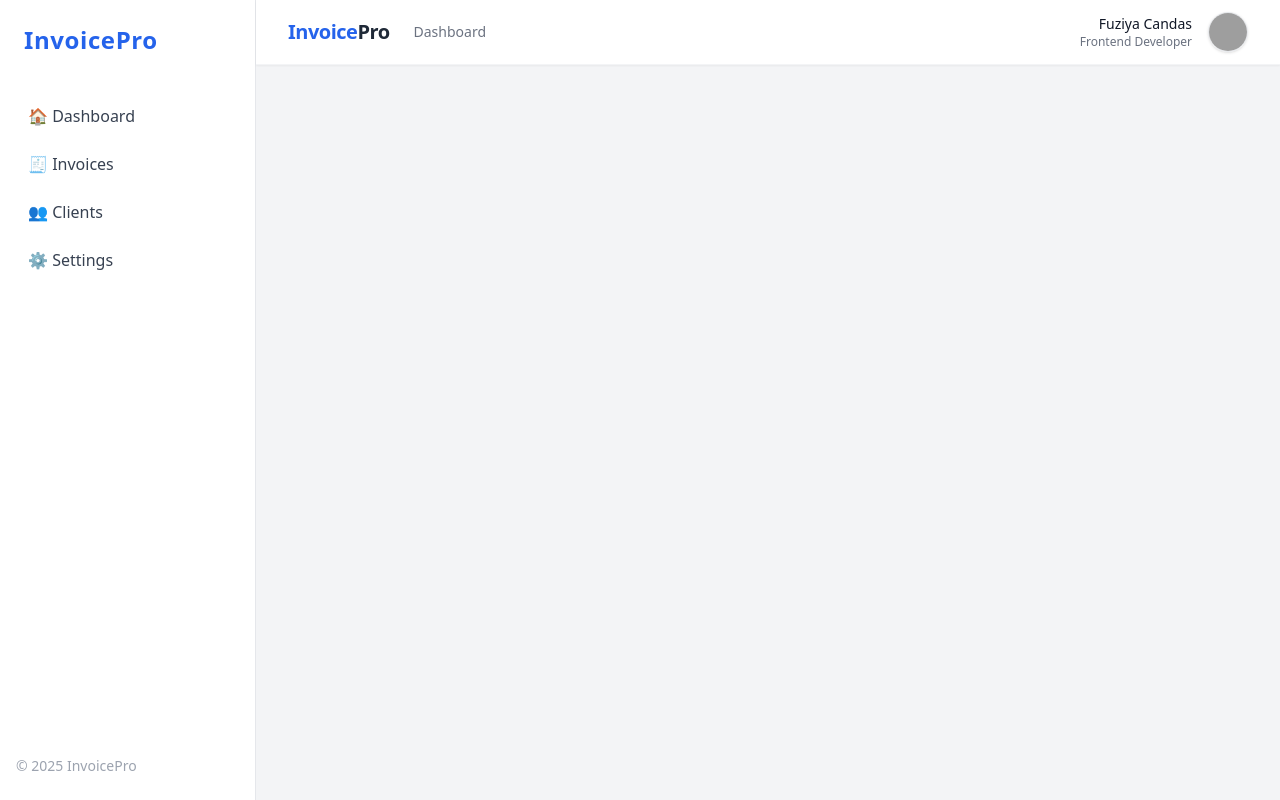
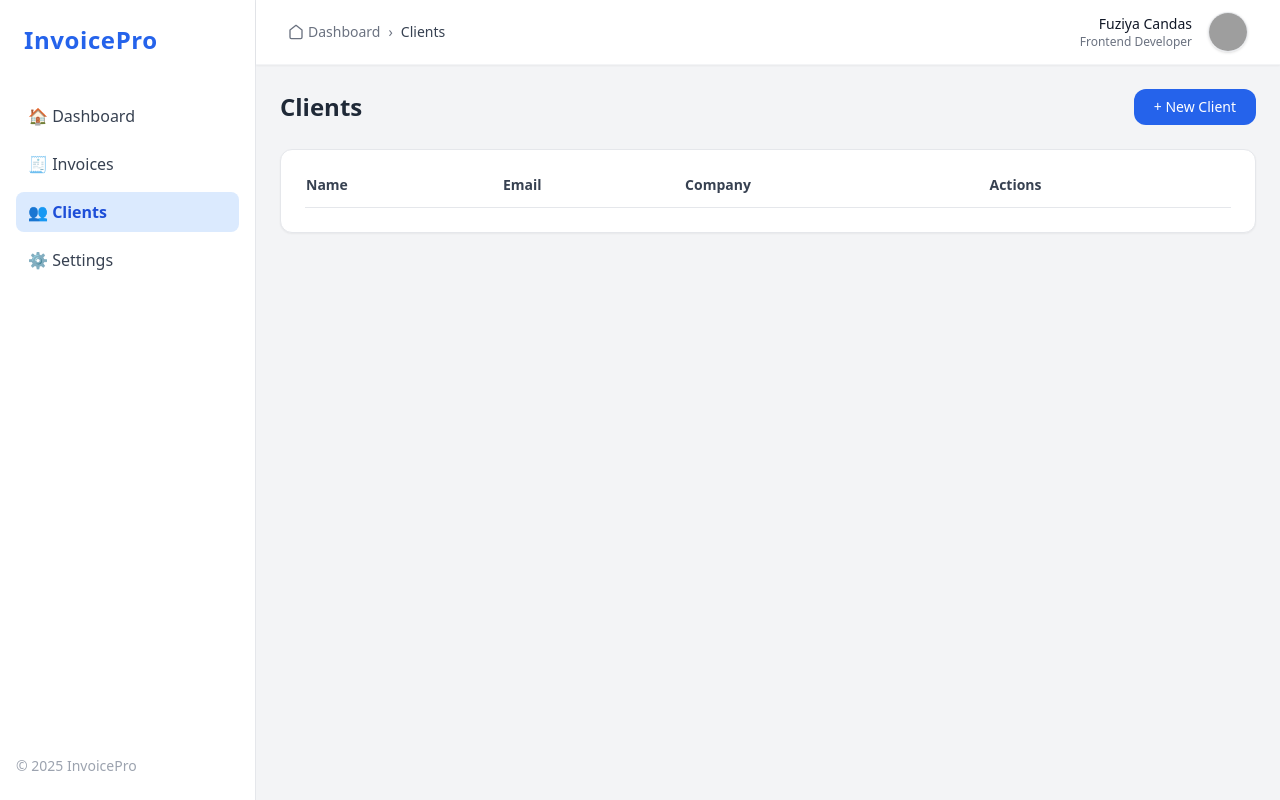
Before and after one commit to fouziabenadida/freelance-invoicing-dashboard, a Nuxt app: page /clients in a window 1280 px wide. Built offline with nearby package versions, Linux system fonts and the light colour scheme; grey boxes are pictures that could not be loaded.

Commit message:
clinent added

```diff
--- /dev/null
+++ b/components/clients/ClientModal.vue
@@ -0,0 +1,97 @@
+<template>
+  <div
+    v-if="isOpen"
+    class="fixed inset-0 bg-black/30 backdrop-blur-sm flex items-center justify-center z-50"
+  >
+    <div class="bg-white p-8 rounded-2xl w-full max-w-lg shadow-xl border border-gray-200">
+      <!-- Header -->
+      <div class="flex justify-between items-center mb-6">
+        <h2 class="text-xl font-semibold text-gray-900">New Client</h2>
+        <button @click="close" class="text-gray-400 hover:text-gray-600 text-2xl leading-none">
+          &times;
+        </button>
+      </div>
+
+      <!-- Form -->
+      <form class="space-y-5" @submit.prevent="submit">
+        <div class="space-y-1">
+          <label class="text-sm text-gray-600">Full Name</label>
+          <input
+            v-model="form.name"
+            type="text"
+            placeholder="e.g. Jane Doe"
+            class="input"
+          />
+        </div>
+
+        <div class="space-y-1">
+          <label class="text-sm text-gray-600">Email</label>
+          <input
+            v-model="form.email"
+            type="email"
+            placeholder="client@email.com"
+            class="input"
+          />
+        </div>
+
+        <div class="space-y-1">
+          <label class="text-sm text-gray-600">Company</label>
+          <input
+            v-model="form.company"
+            type="text"
+            placeholder="e.g. Acme Corp"
+            class="input"
+          />
+        </div>
+
+        <p v-if="error" class="text-sm text-red-500">{{ error }}</p>
+
+        <button
+          type="submit"
+          class="w-full bg-blue-600 text-white py-2.5 rounded-lg font-medium hover:bg-blue-700 transition"
+        >
+          Save Client
+        </button>
+      </form>
+    </div>
+  </div>
+</template>
+
+<script setup lang="ts">
+const props = defineProps<{ isOpen: boolean }>()
+const emit = defineEmits(['close', 'submit'])
+
+const form = ref({
+  name: '',
+  email: '',
+  company: ''
+})
+
+const error = ref('')
+
+function resetForm() {
+  form.value = { name: '', email: '', company: '' }
+  error.value = ''
+}
+
+function close() {
+  resetForm()
+  emit('close')
+}
+
+function submit() {
+  if (!form.value.name || !form.value.email || !form.value.company) {
+    error.value = 'Please fill in all fields.'
+    return
+  }
+
+  emit('submit', { ...form.value })
+  close()
+}
+</script>
+
+<style scoped>
+.input {
+  @apply w-full px-4 py-2.5 border border-gray-300 rounded-lg bg-gray-50 text-sm placeholder-gray-400 focus:outline-none focus:ring-2 focus:ring-blue-500 focus:border-blue-500;
+}
+</style>
--- /dev/null
+++ b/components/common/ConfirmDialog.vue
@@ -0,0 +1,33 @@
+<template>
+  <div v-if="isOpen" class="fixed inset-0 z-50 flex items-center justify-center bg-black/30 backdrop-blur-sm">
+    <div class="bg-white rounded-xl shadow-xl p-6 w-full max-w-sm border border-gray-200">
+      <h3 class="text-lg font-semibold text-gray-800 mb-4">{{ title }}</h3>
+      <p class="text-sm text-gray-600 mb-6">{{ message }}</p>
+
+      <div class="flex justify-end gap-3">
+        <button
+          @click="$emit('cancel')"
+          class="px-4 py-2 text-sm bg-gray-100 text-gray-700 rounded-lg hover:bg-gray-200 transition"
+        >
+          Cancel
+        </button>
+        <button
+          @click="$emit('confirm')"
+          class="px-4 py-2 text-sm bg-red-600 text-white rounded-lg hover:bg-red-700 transition"
+        >
+          Delete
+        </button>
+      </div>
+    </div>
+  </div>
+</template>
+
+<script setup lang="ts">
+defineProps<{
+  isOpen: boolean
+  title: string
+  message: string
+}>()
+
+defineEmits(['confirm', 'cancel'])
+</script>
--- a/components/layout/header.vue
+++ b/components/layout/header.vue
@@ -1,12 +1,16 @@
 <template>
   <header class="bg-white border-b border-gray-100 px-8 py-3 flex items-center justify-between shadow-sm">
+<div class="flex items-center text-sm text-gray-500 gap-2">
+  <NuxtLink to="/dashboard" class="flex items-center gap-1 hover:text-blue-600 transition">
+    <svg class="w-4 h-4" fill="none" stroke="currentColor" stroke-width="2" viewBox="0 0 24 24">
+      <path stroke-linecap="round" stroke-linejoin="round" d="M3 9l9-7 9 7v11a2 2 0 01-2 2H5a2 2 0 01-2-2z"/>
+    </svg>
+    <span class="font-medium">Dashboard</span>
+  </NuxtLink>
 
-    <div class="flex items-center gap-6">
-      <div class="text-xl font-bold text-gray-900 tracking-tight">
-        <span class="text-blue-600">Invoice</span><span class="text-gray-800">Pro</span>
-      </div>
-      <div class="text-sm text-gray-500">Dashboard</div>
-    </div>
+  <span>›</span>
+  <span class="text-gray-700">{{ currentTitle }}</span>
+</div>
 
 
     <div class="flex items-center gap-4">
@@ -22,3 +26,24 @@
     </div>
   </header>
 </template>
+
+<script setup>
+import { ref } from 'vue';
+import { useRoute } from 'vue-router'
+import { computed } from 'vue'
+
+const route = useRoute()
+
+
+const currentTitle = computed(() => {
+  const path = route.path
+
+  if (path === '/dashboard') return 'Dashboard'
+  if (path === '/invoices') return 'Invoices'
+  if (path === '/clients') return 'Clients'
+  if (path === '/settings') return 'Settings'
+
+  return ''
+})
+
+</script>
--- /dev/null
+++ b/pages/clients/index.vue
@@ -0,0 +1,118 @@
+<template>
+  <div class="space-y-6">
+
+    <div class="flex justify-between items-center">
+      <h2 class="text-2xl font-semibold text-gray-800">Clients</h2>
+      <button
+        @click="isModalOpen = true"
+        class="bg-blue-600 text-white px-5 py-2 rounded-xl text-sm font-medium hover:bg-blue-700 transition"
+      >
+        + New Client
+      </button>
+    </div>
+
+
+    <div class="bg-white p-6 rounded-xl shadow-sm border border-gray-200">
+      <table class="w-full text-sm text-gray-700">
+        <thead>
+          <tr class="border-b text-left">
+            <th class="pb-3">Name</th>
+            <th class="pb-3">Email</th>
+            <th class="pb-3">Company</th>
+              <th class="pb-3">Actions</th>
+          </tr>
+        </thead>
+        <tbody>
+          <tr
+            v-for="client in clients"
+            :key="client.id"
+            class="border-t hover:bg-gray-50 transition"
+          >
+            <td class="py-3">{{ client.name }}</td>
+            <td>{{ client.email }}</td>
+            <td>{{ client.company }}</td>
+            <td class="py-3 space-x-2">
+  <button
+    @click="deleteClient(client.id)"
+    class="text-red-600 hover:text-red-800 text-sm transition"
+  >
+    🗑 Delete
+  </button>
+</td>
+          </tr>
+        </tbody>
+      </table>
+    </div>
+
+   <ClientModal
+  :isOpen="isModalOpen"
+  @close="isModalOpen = false"
+  @submit="handleClientSubmit"
+/>
+<ConfirmDialog
+  :isOpen="showConfirm"
+  title="Delete Client"
+  :message="`Are you sure you want to delete '${clientToDelete?.name}'? This action cannot be undone.`"
+  @confirm="confirmDeletion"
+  @cancel="cancelDeletion"
+/>
+  </div>
+</template>
+
+<script setup lang="ts">
+import { ref, onMounted, watch } from 'vue'
+import ClientModal from '~/components/clients/ClientModal.vue'
+import ConfirmDialog from '~/components/common/ConfirmDialog.vue'
+const clients = ref<any[]>([])
+
+const isModalOpen = ref(false)
+
+const searchTerm = ref('')
+
+const showConfirm = ref(false)
+const clientToDelete = ref<any>(null)
+
+onMounted(() => {
+  const saved = localStorage.getItem('clients')
+  if (saved) {
+    clients.value = JSON.parse(saved)
+  }
+})
+
+
+watch(clients, (newVal) => {
+  localStorage.setItem('clients', JSON.stringify(newVal))
+}, { deep: true })
+
+function handleClientSubmit(client: any) {
+  clients.value.push({
+    id: clients.value.length + 1,
+    ...client
+  })
+}
+function confirmDeletion() {
+  clients.value = clients.value.filter(c => c.id !== clientToDelete.value.id)
+  showConfirm.value = false
+  clientToDelete.value = null
+}
+
+function cancelDeletion() {
+  showConfirm.value = false
+  clientToDelete.value = null
+}
+function deleteClient(id: number) {
+  const target = clients.value.find(c => c.id === id)
+  if (!target) return
+
+  clientToDelete.value = target
+  showConfirm.value = true
+}
+const filteredClients = computed(() =>
+  clients.value.filter(c =>
+    c.name.toLowerCase().includes(searchTerm.value.toLowerCase()) ||
+    c.email.toLowerCase().includes(searchTerm.value.toLowerCase()) ||
+    c.company.toLowerCase().includes(searchTerm.value.toLowerCase())
+  )
+)
+
+</script>
--- a/pages/invoices/index.vue
+++ b/pages/invoices/index.vue
@@ -46,12 +46,18 @@
                 {{ invoice.status }}
               </span>
             </td>
-            <td class="py-3">
+  <td class="py-3 space-x-2">
   <button
     @click="exportToPDF(invoice)"
-    class="text-blue-600 hover:underline text-sm"
+class="text-blue-600 hover:text-blue-800 text-sm transition"
   >
-    📄 Exporter
+    📄 Export
+  </button>
+  <button
+    @click="deleteInvoice(invoice.id)"
+ class="text-red-600 hover:text-red-800 text-sm transition"
+  >
+    🗑 Delete
   </button>
 </td>
 
@@ -60,8 +66,9 @@
       </table>
     </div>
   </div>
-  <InvoiceModal
+<InvoiceModal
   :isOpen="isModalOpen"
+  :clients="clients"
   @close="isModalOpen = false"
   @submit="handleSubmit"
 />
@@ -110,4 +117,8 @@ function exportToPDF(invoice: any) {
   doc.save(`invoice-${invoice.id}.pdf`)
 }
 
+function deleteInvoice(id: number) {
+  invoices.value = invoices.value.filter((inv) => inv.id !== id)
+}
+
 </script>
```
